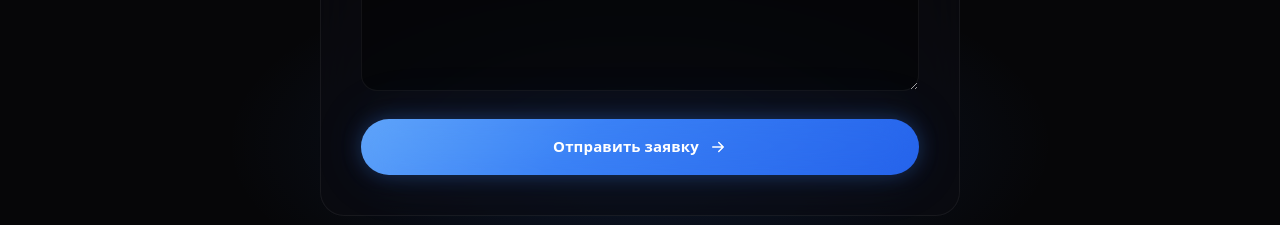
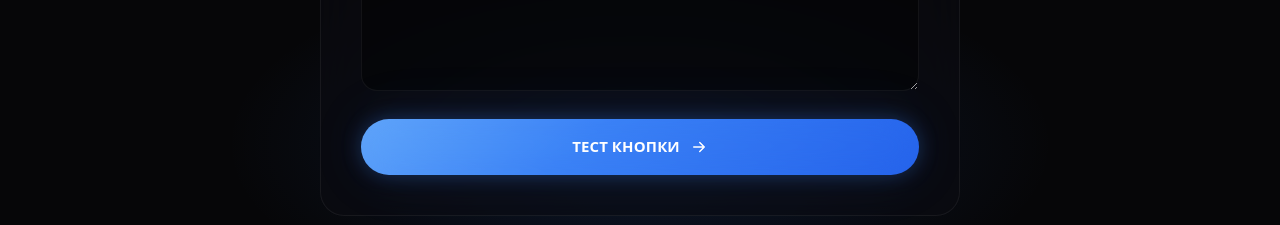
Before and after one commit to emochenov333-bit/evs-site, a React (Vite) app: page / in a window 1280 px wide. Shown: the part 7400-7625 px from the top of the page. Built offline with nearby package versions, Linux system fonts and the light colour scheme.

Commit message:
button test

```diff
--- a/src/components/ContactForm/ContactForm.tsx
+++ b/src/components/ContactForm/ContactForm.tsx
@@ -118,7 +118,7 @@ export function ContactForm() {
               loading={loading}
               disabled={loading}
             >
-              {loading ? 'Отправка...' : 'Отправить заявку'}
+              {loading ? 'Отправка...' : 'ТЕСТ КНОПКИ'}
             </Button>
           </form>
         </Reveal>
```
